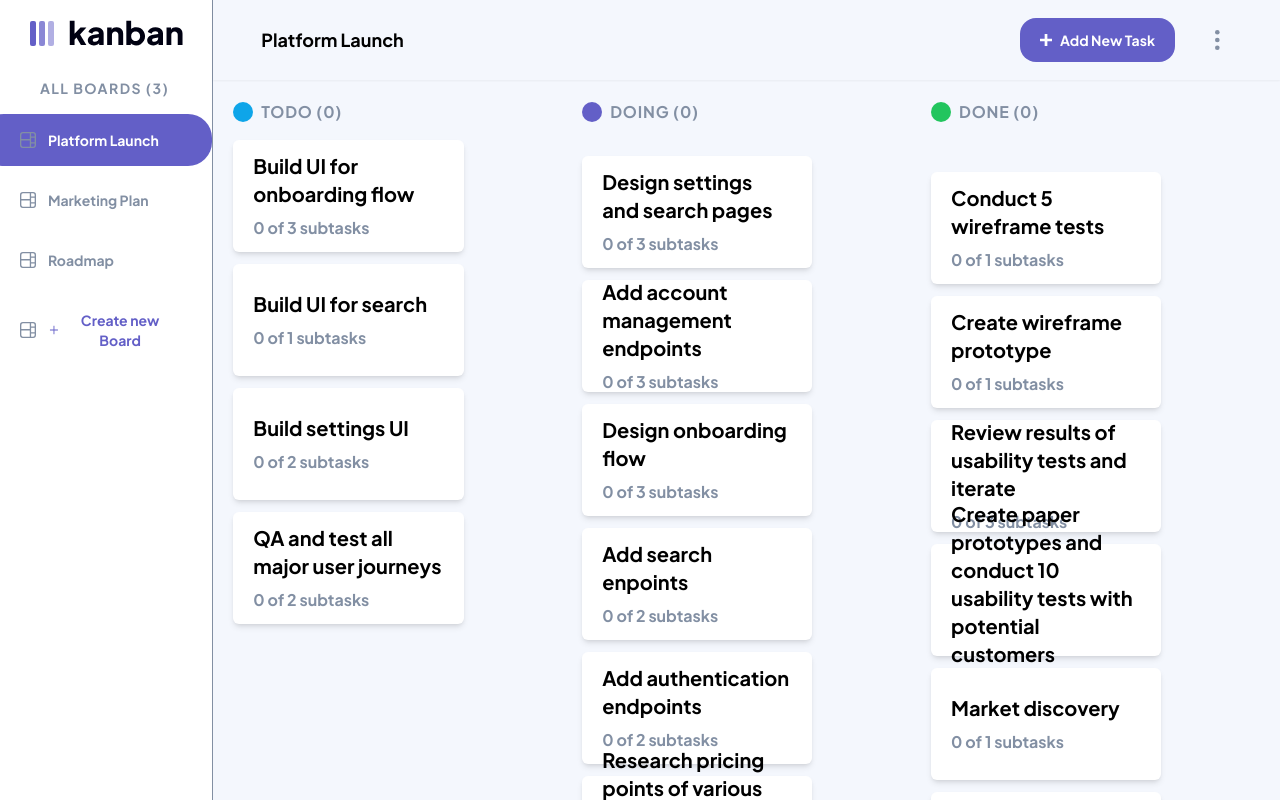
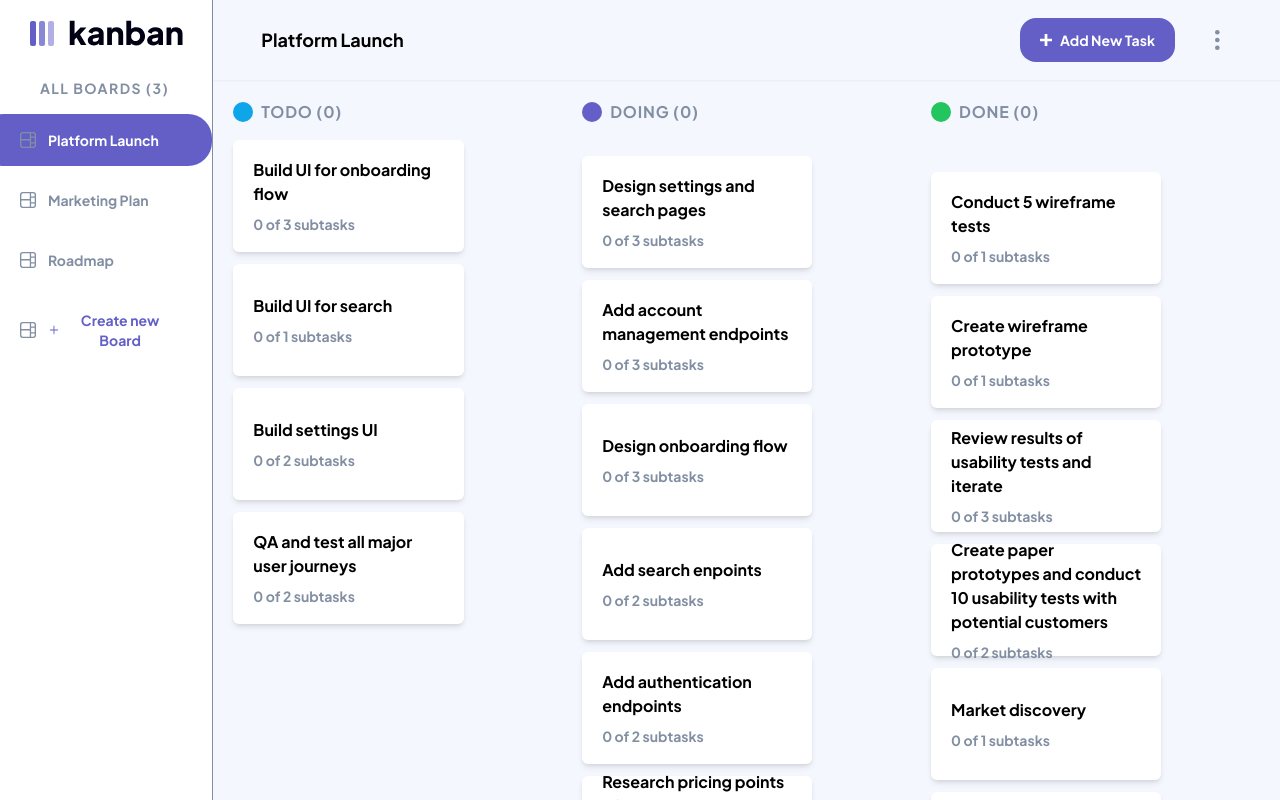
Before and after one commit to danielgen01/kanbanboard-frontend, a React (Vite) app: page / in a window 1280 px wide. Shown: the top 800 px of the page. Built offline with nearby package versions, Linux system fonts and the light colour scheme.

Commit message:
FINAL COMMIT render the boards and its tasks

```diff
--- a/src/components/reusable/Kanbanbox.tsx
+++ b/src/components/reusable/Kanbanbox.tsx
@@ -38,12 +38,12 @@ export const Kanbanbox: React.FC<TodoBox> = ({
       onClick={handleToggleViewTaskForm}
     >
       <h1
-        className="text-black font-bold text-xl
+        className="text-black font-bold text-md
             dark:text-white"
       >
         {title}
       </h1>
-      <p className="text-medium-gray font-bold">
+      <p className="text-medium-gray font-bold text-sm">
         0 of {subtasksCount} subtasks
       </p>
     </div>
```
